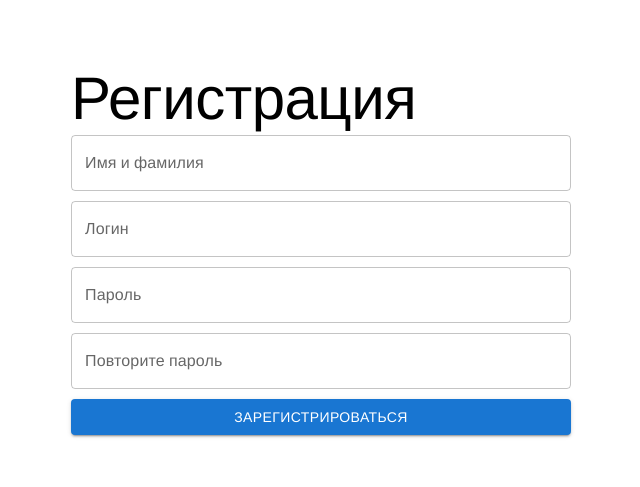
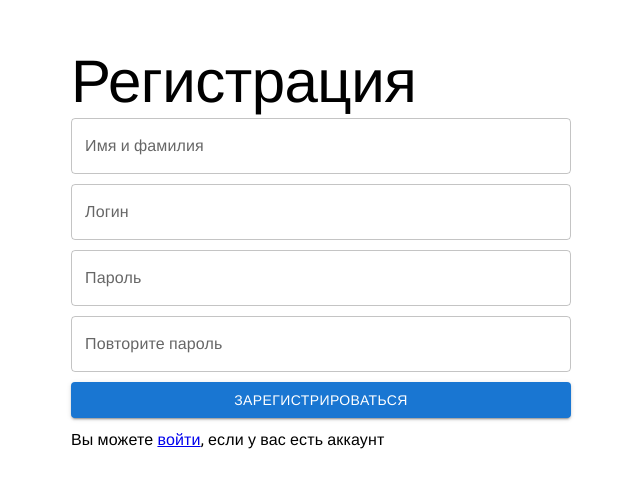
Before and after one commit to csit-sgu/fsp-finals-frontend, a React (Vite) app: page /register in a window 1280 px wide. Shown: the part 139-626 px from the top of the page, without its empty margins (319-959 px from the left). Built offline with nearby package versions, Linux system fonts and the light colour scheme; a web font is replaced by a local one.

Commit message:
feat: Add text for register and login

```diff
--- a/src/pages/Login/LoginPage.tsx
+++ b/src/pages/Login/LoginPage.tsx
@@ -1,4 +1,5 @@
 import { TextField, Box, Typography, Button } from '@mui/material';
+import { Link } from 'react-router-dom';
 
 export const LoginPage = () => {
   return (
@@ -21,7 +22,12 @@ export const LoginPage = () => {
         <Typography variant="h2">Вход</Typography>
         <TextField variant="outlined" label="Имя пользователя" sx={{ marginBottom: '10px' }} />
         <TextField variant="outlined" label="Пароль" sx={{ marginBottom: '10px' }} />
-        <Button variant="contained">Войти</Button>
+        <Button variant="contained" sx={{ marginBottom: '10px' }}>
+          Войти
+        </Button>
+        <Typography variant="body1">
+          Вы можете <Link to="/register">зарегистрироваться</Link>, если у вас нет аккаунта
+        </Typography>
       </Box>
     </div>
   );
--- a/src/pages/Register/RegisterPage.tsx
+++ b/src/pages/Register/RegisterPage.tsx
@@ -1,4 +1,5 @@
 import { Box, Button, TextField, Typography } from '@mui/material';
+import { Link } from 'react-router-dom';
 
 export const RegisterPage = () => {
   return (
@@ -23,7 +24,12 @@ export const RegisterPage = () => {
         <TextField variant="outlined" label="Логин" sx={{ marginBottom: '10px' }} />
         <TextField variant="outlined" label="Пароль" sx={{ marginBottom: '10px' }} />
         <TextField variant="outlined" label="Повторите пароль" sx={{ marginBottom: '10px' }} />
-        <Button variant="contained">Зарегистрироваться</Button>
+        <Button variant="contained" sx={{ marginBottom: '10px' }}>
+          Зарегистрироваться
+        </Button>
+        <Typography variant="body1">
+          Вы можете <Link to="/login">войти</Link>, если у вас есть аккаунт
+        </Typography>
       </Box>
     </div>
   );
```
